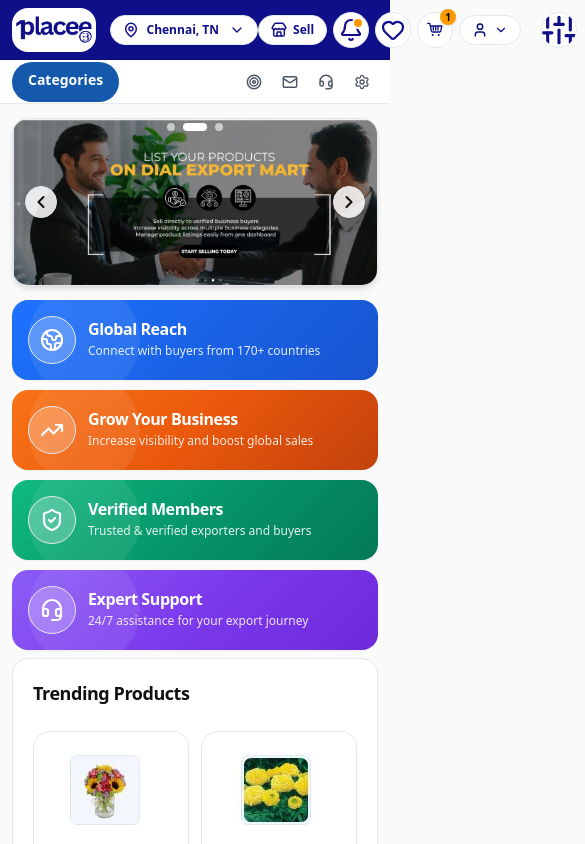
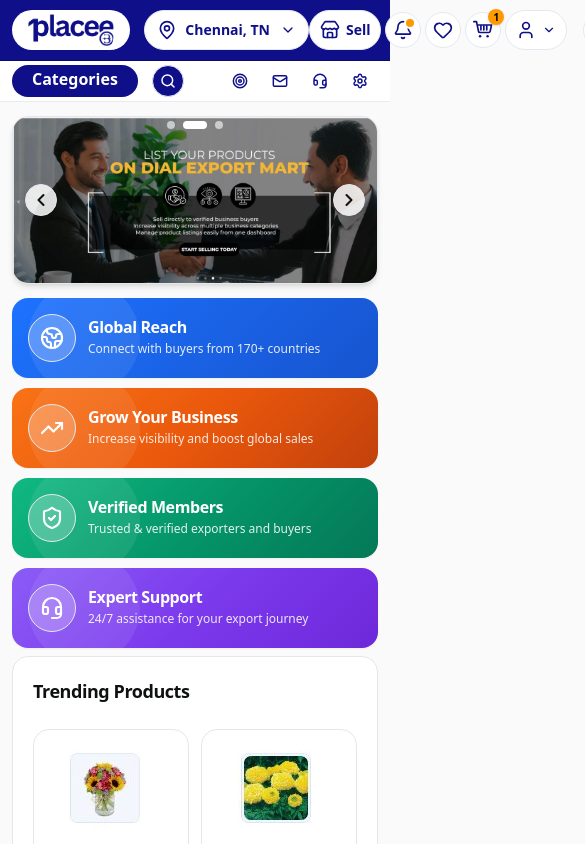
Before and after one commit to BTC-2025/1PLACEE-BUS-FE, a Next.js app: page /b2b in a window 390 px wide. Shown: the top 844 px of the page, 585 px wide, since content can reach past the window. Built offline with nearby package versions, Linux system fonts and the light colour scheme.

Commit message:
feat: add business navbar component, custom global styles, and assets

```diff
--- a/src/components/BusinessNavbar.tsx
+++ b/src/components/BusinessNavbar.tsx
@@ -27,6 +27,11 @@ import { CategoriesCarouselMegaMenu } from "./CategoriesCarouselMegaMenu";
 export const BusinessNavbar: React.FC = () => {
   const pathname = usePathname();
   const router = useRouter();
+
+  const [mounted, setMounted] = useState(false);
+  useEffect(() => {
+    setMounted(true);
+  }, []);
 
   // Location Selector
   const [selectedLocation, setSelectedLocation] = useState("Chennai, TN");
@@ -100,12 +105,12 @@ export const BusinessNavbar: React.FC = () => {
   const isOrdersActive = pathname.startsWith("/orders");
 
   return (
-    <header className="sticky top-0 z-50 w-full select-none text-xs font-sans shadow-xs">
+    <header className="sticky top-0 z-50 w-full select-none text-xs font-sans shadow-xs" suppressHydrationWarning>
       {/* ========================================================================= */}
       {/* TIER 1: Main Top Navbar (60px height) */}
       {/* ========================================================================= */}
       <div
-        className="pl-3 sm:pl-6 pr-1 sm:pr-2 py-2 flex items-center justify-between h-[60px] sm:h-[60px] border-b relative"
+        className="pl-3 sm:pl-6 pr-1 sm:pr-2 py-2 flex items-center justify-between h-[64px] sm:h-[64px] border-b relative"
         style={{
           backgroundColor: "#0e0f89",
           borderColor: "#0a0b6e",
@@ -121,7 +126,7 @@ export const BusinessNavbar: React.FC = () => {
             <img
               src="/logo.png?v=2"
               alt="1Placee"
-              className="px-1 py-2 h-11 sm:h-8 w-auto bg-white rounded-2xl object-contain drop-shadow-xs"
+              className="px-4 py-1 h-10 sm:h-10 w-auto bg-white rounded-full object-contain drop-shadow-xs"
             />
           </Link>
 
@@ -131,11 +136,11 @@ export const BusinessNavbar: React.FC = () => {
               type="button"
               onClick={() => setIsLocationOpen(!isLocationOpen)}
               aria-label="Location"
-              className="group flex items-center gap-2 px-3 py-1.5 rounded-full bg-white hover:bg-slate-50 border border-slate-200 shadow-2xs transition-all duration-200 cursor-pointer select-none"
+              className="h-10 group flex items-center gap-2 px-3 py-1.5 rounded-full bg-white hover:bg-slate-50 border border-slate-200 shadow-2xs transition-all duration-200 cursor-pointer select-none"
             >
-              <MapPin className="w-4 h-4 text-[#0e0f89] stroke-[2.2] shrink-0" />
+              <MapPin className="w-5 h-5 text-[#0e0f89] stroke-[2] shrink-0" />
               <div className="flex flex-col text-left leading-tight">
-                <span className="font-bold text-xs sm:text-[13px] text-[#0e0f89] truncate max-w-[130px]">
+                <span className="font-bold text-sm sm:text-[15px] text-[#0e0f89] truncate max-w-[130px]">
                   {selectedLocation}
                 </span>
               </div>
@@ -168,36 +173,40 @@ export const BusinessNavbar: React.FC = () => {
         <div className="hidden md:flex items-center absolute left-1/2 -translate-x-1/2 bg-white p-1 rounded-full border border-slate-200 shadow-xs z-10 pointer-events-auto">
           <Link
             href="/"
+            style={isHomeActive ? { backgroundColor: "#0e0f89", color: "#ffffff" } : { color: "#0e0f89" }}
             className={`px-4 sm:px-5 py-1.5 rounded-full font-bold text-[13px] sm:text-sm transition duration-200 cursor-pointer ${isHomeActive
-              ? "bg-[#0e0f89] text-white shadow-sm"
-              : "text-[#0e0f89] hover:bg-slate-100"
+              ? "shadow-sm"
+              : "hover:bg-slate-100"
               }`}
           >
             Home
           </Link>
           <Link
             href="/b2b"
+            style={isB2bActive ? { backgroundColor: "#0e0f89", color: "#ffffff" } : { color: "#0e0f89" }}
             className={`px-4 sm:px-5 py-1.5 rounded-full font-bold text-[13px] sm:text-sm transition duration-200 cursor-pointer ${isB2bActive
-              ? "bg-[#0e0f89] text-white shadow-sm"
-              : "text-[#0e0f89] hover:bg-slate-100"
+              ? "shadow-sm"
+              : "hover:bg-slate-100"
               }`}
           >
             B2B
           </Link>
           <Link
             href="/b2c-gst"
+            style={isB2cActive ? { backgroundColor: "#0e0f89", color: "#ffffff" } : { color: "#0e0f89" }}
             className={`px-4 sm:px-5 py-1.5 rounded-full font-bold text-[13px] sm:text-sm transition duration-200 cursor-pointer ${isB2cActive
-              ? "bg-[#0e0f89] text-white shadow-sm"
-              : "text-[#0e0f89] hover:bg-slate-100"
+              ? "shadow-sm"
+              : "hover:bg-slate-100"
               }`}
           >
             B2C
           </Link>
           <Link
             href="/orders"
+            style={isOrdersActive ? { backgroundColor: "#0e0f89", color: "#ffffff" } : { color: "#0e0f89" }}
             className={`px-4 sm:px-5 py-1.5 rounded-full font-bold text-[13px] sm:text-sm transition duration-200 cursor-pointer ${isOrdersActive
-              ? "bg-[#0e0f89] text-white shadow-sm"
-              : "text-[#0e0f89] hover:bg-slate-100"
+              ? "shadow-sm"
+              : "hover:bg-slate-100"
               }`}
           >
             Orders
@@ -205,16 +214,16 @@ export const BusinessNavbar: React.FC = () => {
         </div>
 
         {/* Right Group: Sell Store Pill + Bell Notification + Wishlist + Cart + Profile + Bittool */}
-        <div className="flex items-center gap-1.5 sm:gap-2 shrink-0 z-20">
+        <div className="flex items-center gap-1 sm:gap-1.5 shrink-0 z-20">
           {/* 1. Sell Button */}
           <Link
             href="/sell"
             aria-label="Sell"
             title="Sell on 1PLACEE"
-            className="flex items-center gap-1.5 px-3 py-1.5 rounded-full bg-white hover:bg-slate-50 border border-slate-200 shadow-2xs transition-all duration-200 cursor-pointer select-none text-[#0e0f89]"
+            className="h-10 flex items-center gap-1.5 px-2.5 sm:px-3 py-1 rounded-full bg-white hover:bg-slate-50 border border-slate-200 shadow-2xs transition-all duration-200 cursor-pointer select-none text-[#0e0f89]"
           >
-            <Store className="w-4 h-4 text-[#0e0f89] stroke-[2.2] shrink-0" />
-            <span className="font-bold text-xs sm:text-[13px] text-[#0e0f89] leading-tight">
+            <Store className="w-5 h-5 text-[#0e0f89] stroke-[2] shrink-0" />
+            <span className="font-bold text-sm sm:text-[15px] text-[#0e0f89] leading-tight">
               Sell
             </span>
           </Link>
@@ -224,9 +233,9 @@ export const BusinessNavbar: React.FC = () => {
             type="button"
             aria-label="Notifications"
             title="Notifications"
-            className="w-9 h-9 sm:w-9.5 sm:h-9.5 rounded-full flex items-center justify-center bg-white hover:bg-slate-50 border border-slate-200 shadow-2xs transition-all duration-200 cursor-pointer relative"
+            className="w-9 h-9 sm:w-10 sm:h-10 rounded-full flex items-center justify-center bg-white hover:bg-slate-50 border border-slate-200 shadow-2xs transition-all duration-200 cursor-pointer relative"
           >
-            <Bell className="w-4.5 h-4.5 text-[#0e0f89] stroke-[2.2]" />
+            <Bell className="w-5 h-5 text-[#0e0f89] stroke-[2] transition-colors" />
             <span className="absolute top-1.5 right-1.5 w-2 h-2 rounded-full bg-[#ff9900] ring-2 ring-white" />
           </button>
 
@@ -235,9 +244,9 @@ export const BusinessNavbar: React.FC = () => {
             href="/wishlist"
             aria-label="Wishlist"
             title="Wishlist"
-            className="w-9 h-9 sm:w-9.5 sm:h-9.5 rounded-full flex items-center justify-center bg-white hover:bg-slate-50 border border-slate-200 shadow-2xs transition-all duration-200 cursor-pointer relative"
+            className="w-9 h-9 sm:w-10 sm:h-10 rounded-full flex items-center justify-center bg-white hover:bg-slate-50 border border-slate-200 shadow-2xs transition-all duration-200 cursor-pointer relative"
           >
-            <Heart className="w-4.5 h-4.5 text-[#0e0f89] stroke-[2.2] fill-transparent" />
+            <Heart className="w-5 h-5 text-[#0e0f89] stroke-[2] fill-transparent" />
           </Link>
 
           {/* 5. Cart Button with Badge */}
@@ -245,11 +254,11 @@ export const BusinessNavbar: React.FC = () => {
             href="/products"
             aria-label="Cart"
             title="Cart"
-            className="w-9 h-9 sm:w-9.5 sm:h-9.5 rounded-full flex items-center justify-center bg-white hover:bg-slate-50 border border-slate-200 shadow-2xs transition-all duration-200 cursor-pointer relative"
+            className="w-9 h-9 sm:w-10 sm:h-10 rounded-full flex items-center justify-center bg-white hover:bg-slate-50 border border-slate-200 shadow-2xs transition-all duration-200 cursor-pointer relative"
           >
             <svg
               viewBox="0 0 24 24"
-              className="w-4.5 h-4 text-[#0e0f89]"
+              className="w-5 h-5 text-[#0e0f89]"
               fill="none"
               stroke="currentColor"
               strokeWidth="2"
@@ -274,11 +283,11 @@ export const BusinessNavbar: React.FC = () => {
               type="button"
               onClick={() => setIsProfileMenuOpen(!isProfileMenuOpen)}
               aria-label="Profile"
-              className="flex items-center gap-1.5 px-3 py-1.5 rounded-full bg-white hover:bg-slate-50 border border-slate-200 shadow-2xs text-[#0e0f89] transition-all duration-200 cursor-pointer select-none"
+              className="h-10 flex items-center gap-1.5 px-2.5 sm:px-3 py-1 rounded-full bg-white hover:bg-slate-50 border border-slate-200 shadow-2xs text-[#0e0f89] transition-all duration-200 cursor-pointer select-none"
             >
-              <User className="w-4 h-4 text-[#0e0f89] stroke-[2.2] shrink-0" />
+              <User className="w-5 h-5 text-[#0e0f89] stroke-[2] shrink-0" />
               <div className="flex flex-col text-left leading-tight hidden sm:flex">
-                <span className="font-bold text-xs sm:text-[13px] text-[#0e0f89] max-w-[85px]">
+                <span className="font-bold text-sm sm:text-[15px] text-[#0e0f89] max-w-[85px]">
                   Vinothkumar
                 </span>
               </div>
@@ -318,32 +327,18 @@ export const BusinessNavbar: React.FC = () => {
           {/* Vertical Divider Line */}
           <div className="h-6 w-[1.5px] bg-slate-200 ml-0.5 mr-1" />
 
-          {/* 7. Bittool / Equalizer Control Sliders Icon Button */}
+          {/* 7. Bittool / Preferences Icon Button */}
           <button
             type="button"
             aria-label="Preferences & Bittool"
             title="Preferences & Bittool"
-            className="w-9 h-9 sm:w-9.5 sm:h-9.5 rounded-full flex items-center justify-center bg-white hover:bg-slate-50 border border-slate-200 shadow-2xs transition-all duration-200 cursor-pointer overflow-hidden mr-0.5"
+            className="w-9 h-9 sm:w-10 sm:h-10 rounded-full flex items-center justify-center bg-white hover:bg-slate-50 border border-slate-200 shadow-2xs transition-all duration-200 cursor-pointer overflow-hidden mr-0.5"
           >
-            <svg
-              viewBox="0 0 24 24"
-              className="w-4.5 h-4.5 text-[#0e0f89]"
-              fill="none"
-              stroke="currentColor"
-              strokeWidth="2.2"
-              strokeLinecap="round"
-              strokeLinejoin="round"
-            >
-              <line x1="4" y1="21" x2="4" y2="14" />
-              <line x1="4" y1="10" x2="4" y2="3" />
-              <line x1="12" y1="21" x2="12" y2="12" />
-              <line x1="12" y1="8" x2="12" y2="3" />
-              <line x1="20" y1="21" x2="20" y2="16" />
-              <line x1="20" y1="12" x2="20" y2="3" />
-              <line x1="1" y1="14" x2="7" y2="14" />
-              <line x1="9" y1="8" x2="15" y2="8" />
-              <line x1="17" y1="16" x2="23" y2="16" />
-            </svg>
+            <img
+              src="/bittool-icon.png"
+              alt="Bittool"
+              className="w-5 h-5 object-contain"
+            />
           </button>
         </div>
       </div>
@@ -352,9 +347,10 @@ export const BusinessNavbar: React.FC = () => {
       {/* TIER 2: Subnav Ribbon (44px height) */}
       {/* Left: Categories button; Center: Big Search Bar; Right: Help&Support & Settings */}
       {/* ========================================================================= */}
-      <div className="bg-white pl-3 sm:pl-6 pr-3 sm:pr-4 py-1 flex items-center justify-between gap-3 text-[13px] h-[44px] border-b border-gray-200/80 shadow-2xs relative select-none">
-        {/* Left Side: Categories Button (Hidden on Home page as requested) */}
+      <div className="bg-white pl-3 sm:pl-6 pr-3 sm:pr-4 py-1 flex items-center justify-between gap-3 text-[13px] h-[48px] border-b border-gray-200/80 shadow-2xs relative select-none">
+        {/* Left Side: Categories Button & Expandable Search Bar */}
         {!isHomeActive ? (
+          <div className="flex items-center gap-2 shrink-0 z-20">
             <div
               className="relative shrink-0"
               ref={categoriesRef}
@@ -382,44 +378,53 @@ export const BusinessNavbar: React.FC = () => {
                   }
                 }}
                 aria-label="All Categories"
-              className="flex bg-[#1559ac] hover:bg-[#1559ac] text-white font-bold px-4 py-2 rounded-full transition-all duration-200 cursor-pointer select-none text-sm sm:text-[17px] shadow-xs active:scale-[0.98]"
+                style={{
+                  backgroundColor: "#0e0f89",
+                  color: "#ffffff",
+                  fontSize: "16px"
+                }}
+                className="h-8 w-auto font-bold flex text-white px-5 py-1 rounded-full transition-all duration-200 cursor-pointer select-none text-sm sm:text-[17px] shadow-xs active:scale-[0.98]"
               >
-              <span className="pb-1 pointer-events-none">Categories</span>
+                <span className="pb-1 pointer-events-none text-white">Categories</span>
               </button>
             </div>
-        ) : (
-          <div className="shrink-0 w-0" />
-        )}
 
-        {/* Center: Search Bar (Exact Absolute Center matching Width 386px, First & Third Image based Blue Theme) */}
+            {/* Expandable Search Bar right next to Categories */}
             <div
-          className="py-1 hidden md:flex items-center absolute left-1/2 -translate-x-1/2 z-10 pointer-events-auto"
-          style={{ width: "386px" }}
+              ref={searchContainerRef}
+              className="relative flex items-center"
+              style={{ marginLeft: "6px" }}
+            >
+              {isSearchOpen ? (
+                <div
+                  className="flex items-center animate-in fade-in slide-in-from-left-2 duration-200"
+                  style={{ width: "386px", height: "32px" }}
                 >
                   <form
                     onSubmit={handleSearchSubmit}
-            className="w-full subnav-blue-search-container relative"
+                    className="w-full h-8 subnav-blue-search-container relative"
+                    style={{ height: "32px" }}
                   >
-            {/* Left Search Type Dropdown trigger matching Image 1 & 3 */}
-            <div className=" relative shrink-0 pl-1 h-9 " ref={searchTypeRef}>
+                    {/* Left Search Type Dropdown trigger */}
+                    <div className="relative shrink-0 pl-1 h-8" ref={searchTypeRef}>
                       <button
                         type="button"
                         onClick={() => setIsSearchTypeOpen(!isSearchTypeOpen)}
-                className="flex items-center gap-1.5 pl-3 pr-2.5 py-1 text-slate-800 hover:text-[#1559ac] text-[13px] font-bold transition select-none cursor-pointer h-full"
+                        className="flex items-center gap-1.5 pl-3 pr-2.5 py-1 text-slate-800 hover:text-[#0e0f89] text-[13px] font-bold transition select-none cursor-pointer h-full"
                       >
                         <span className="truncate max-w-[75px]">{searchType}</span>
-                <ChevronDown className={`w-3.5 h-3.5 text-slate-500 transition-transform duration-200 ${isSearchTypeOpen ? "rotate-180 text-[#1559ac]" : ""}`} />
+                        <ChevronDown className={`w-3.5 h-3.5 text-slate-500 transition-transform duration-200 ${isSearchTypeOpen ? "rotate-180 text-[#0e0f89]" : ""}`} />
                       </button>
 
-              {/* Dropdown Menu matching Image 3 with AI Mode, Products, Suppliers, Audited Factory */}
+                      {/* Dropdown Menu */}
                       {isSearchTypeOpen && (
-                <div className="absolute top-[44px] left-0 w-[170px] border border-[#1559ac] bg-white rounded-2xl shadow-2xl border border-slate-200/90 py-2 z-50 animate-in fade-in slide-in-from-top-1 duration-150">
+                        <div className="absolute top-[48px] left-0 w-[170px] border border-[#0e0f89] bg-white rounded-2xl shadow-2xl border-slate-200/90 py-2 z-50 animate-in fade-in slide-in-from-top-1 duration-150">
                           <button
                             type="button"
                             onClick={() => { setSearchType("AI Mode"); setIsSearchTypeOpen(false); }}
                             className={`w-full flex items-center gap-2 px-3.5 py-2 text-xs font-bold text-left transition ${searchType === "AI Mode"
-                      ? "bg-blue-50 text-[#2563eb]"
-                      : "text-slate-700 hover:bg-slate-50 hover:text-[#2563eb]"
+                              ? "bg-blue-50/70 text-[#0e0f89]"
+                              : "text-slate-700 hover:bg-slate-50 hover:text-[#0e0f89]"
                               }`}
                           >
                             <Sparkles className="w-4 h-4 text-rose-500 fill-rose-500" />
@@ -430,8 +435,8 @@ export const BusinessNavbar: React.FC = () => {
                             type="button"
                             onClick={() => { setSearchType("Products"); setIsSearchTypeOpen(false); }}
                             className={`w-full flex items-center gap-2 px-3.5 py-2 text-xs font-bold text-left transition ${searchType === "Products"
-                      ? "bg-blue-50 text-[#2563eb]"
-                      : "text-slate-700 hover:bg-slate-50 hover:text-[#2563eb]"
+                              ? "bg-blue-50/70 text-[#0e0f89]"
+                              : "text-slate-700 hover:bg-slate-50 hover:text-[#0e0f89]"
                               }`}
                           >
                             <span>Products</span>
@@ -441,8 +446,8 @@ export const BusinessNavbar: React.FC = () => {
                             type="button"
                             onClick={() => { setSearchType("Suppliers"); setIsSearchTypeOpen(false); }}
                             className={`w-full flex items-center gap-2 px-3.5 py-2 text-xs font-bold text-left transition ${searchType === "Suppliers"
-                      ? "bg-blue-50 text-[#2563eb]"
-                      : "text-slate-700 hover:bg-slate-50 hover:text-[#2563eb]"
+                              ? "bg-blue-50/70 text-[#0e0f89]"
+                              : "text-slate-700 hover:bg-slate-50 hover:text-[#0e0f89]"
                               }`}
                           >
                             <span>Suppliers</span>
@@ -452,8 +457,8 @@ export const BusinessNavbar: React.FC = () => {
                             type="button"
                             onClick={() => { setSearchType("Audited Factory"); setIsSearchTypeOpen(false); }}
                             className={`w-full flex items-center gap-2 px-3.5 py-2 text-xs font-bold text-left transition ${searchType === "Audited Factory"
-                      ? "bg-blue-50 text-[#2563eb]"
-                      : "text-slate-700 hover:bg-slate-50 hover:text-[#2563eb]"
+                              ? "bg-blue-50/70 text-[#0e0f89]"
+                              : "text-slate-700 hover:bg-slate-50 hover:text-[#0e0f89]"
                               }`}
                           >
                             <span>Audited Factory</span>
@@ -462,12 +467,13 @@ export const BusinessNavbar: React.FC = () => {
                       )}
                     </div>
 
-            {/* Vertical Divider Line matching Image 2 */}
+                    {/* Vertical Divider Line */}
                     <div className="w-[1px] h-5 bg-slate-200 shrink-0" />
 
                     {/* Main Search Input */}
                     <input
                       type="text"
+                      autoFocus
                       placeholder={searchType === "AI Mode" ? "Ask AI to find products..." : "Enter Product or Service to search."}
                       value={searchQuery}
                       onChange={(e) => setSearchQuery(e.target.value)}
@@ -484,7 +490,7 @@ export const BusinessNavbar: React.FC = () => {
                       <Mic className="w-4 h-4 stroke-[2]" />
                     </button>
 
-            {/* Right Solid Blue Pill Search Button with Full Height & Curved End (matching Image 2) */}
+                    {/* Right Search Button */}
                     <button
                       type="submit"
                       aria-label="Search"
@@ -495,6 +501,27 @@ export const BusinessNavbar: React.FC = () => {
                     </button>
                   </form>
                 </div>
+              ) : (
+                /* Circle Search Icon Button */
+                <button
+                  type="button"
+                  onClick={() => setIsSearchOpen(true)}
+                  aria-label="Open Search"
+                  title="Search"
+                  style={{
+                    backgroundColor: "#0e0f89",
+                    color: "#ffffff"
+                  }}
+                  className="w-8 h-8 rounded-full flex items-center justify-center bg-white hover:bg-slate-50 border border-slate-200  transition-all duration-200 cursor-pointer shrink-0"
+                >
+                  <Search className="w-4 h-4 text-[#0e0f89] stroke-[2.2]" />
+                </button>
+              )}
+            </div>
+          </div>
+        ) : (
+          <div className="shrink-0 w-0" />
+        )}
 
         {/* Right Fixed Group: RFQ + Messages (Only in B2B/Wholesale modes) + Help&Support + Settings */}
         <div className="flex items-center gap-1 sm:gap-2 shrink-0 pl-1 z-10">
@@ -505,9 +532,10 @@ export const BusinessNavbar: React.FC = () => {
               <Link
                 href="/rfq"
                 aria-label="Post My RFQ"
-                className="flex items-center gap-1.5 text-gray-600 hover:text-[#1559ac] hover:bg-gray-100 px-2 py-1 rounded-full text-xs sm:text-[12.5px] font-medium transition cursor-pointer select-none group"
+                style={{ color: "#0e0f89" }}
+                className="flex items-center gap-1.5 hover:bg-blue-50/70 px-2.5 py-1 rounded-full text-xs sm:text-[12.5px] font-semibold transition cursor-pointer select-none group"
               >
-                <Target className="w-4 h-4 text-gray-600 group-hover:text-[#1559ac] stroke-[2.2]" />
+                <Target className="w-4 h-4 stroke-[2.2]" style={{ color: "#0e0f89" }} />
                 <span className="hidden sm:inline">RFQ</span>
               </Link>
 
@@ -515,9 +543,10 @@ export const BusinessNavbar: React.FC = () => {
               <Link
                 href="/messages"
                 aria-label="Messages"
-                className="flex items-center gap-1.5 text-gray-600 hover:text-[#1559ac] hover:bg-gray-100 px-2 py-1 rounded-full text-xs sm:text-[12.5px] font-medium transition cursor-pointer select-none group"
+                style={{ color: "#0e0f89" }}
+                className="flex items-center gap-1.5 hover:bg-blue-50/70 px-2.5 py-1 rounded-full text-xs sm:text-[12.5px] font-semibold transition cursor-pointer select-none group"
               >
-                <Mail className="w-4 h-4 text-gray-600 group-hover:text-[#1559ac] stroke-[2.2]" />
+                <Mail className="w-4 h-4 stroke-[2.2]" style={{ color: "#0e0f89" }} />
                 <span className="hidden sm:inline">Messages</span>
               </Link>
             </>
@@ -527,9 +556,10 @@ export const BusinessNavbar: React.FC = () => {
           <button
             type="button"
             aria-label="Help & Support"
-            className="flex items-center gap-1.5 text-gray-600 hover:text-[#1559ac] hover:bg-gray-100 px-2 py-1 rounded-full text-xs sm:text-[12.5px] font-medium transition cursor-pointer select-none group"
+            style={{ color: "#0e0f89" }}
+            className="flex items-center gap-1.5 hover:bg-blue-50/70 px-2.5 py-1 rounded-full text-xs sm:text-[12.5px] font-semibold transition cursor-pointer select-none group"
           >
-            <Headset className="w-4 h-4 text-gray-600 group-hover:text-[#1559ac] stroke-[2.2]" />
+            <Headset className="w-4 h-4 stroke-[2.2]" style={{ color: "#0e0f89" }} />
             <span className="hidden sm:inline">Help&Support</span>
           </button>
 
@@ -537,9 +567,10 @@ export const BusinessNavbar: React.FC = () => {
           <button
             type="button"
             aria-label="Settings"
-            className="flex items-center gap-1.5 text-gray-600 hover:text-[#1559ac] hover:bg-gray-100 px-2 py-1 rounded-full text-xs sm:text-[12.5px] font-medium transition cursor-pointer select-none group"
+            style={{ color: "#0e0f89" }}
+            className="flex items-center gap-1.5 hover:bg-blue-50/70 px-2.5 py-1 rounded-full text-xs sm:text-[12.5px] font-semibold transition cursor-pointer select-none group"
           >
-            <Settings className="w-4 h-4 text-gray-600 group-hover:text-[#1559ac] stroke-[2]" />
+            <Settings className="w-4 h-4 stroke-[2.2]" style={{ color: "#0e0f89" }} />
             <span className="hidden sm:inline">Settings</span>
           </button>
         </div>
```
Also changed, not shown: src/app/globals.css (+9 -9 lines), public/bittool-icon.png (added). Lines whose indentation alone changed are shown as unchanged.
